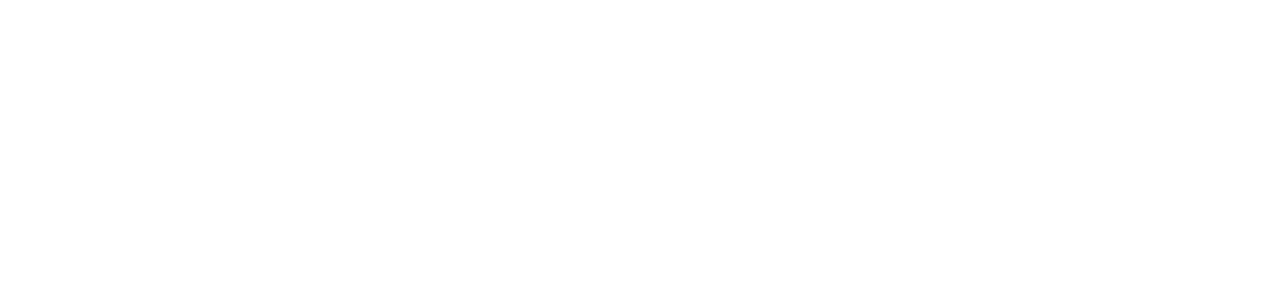
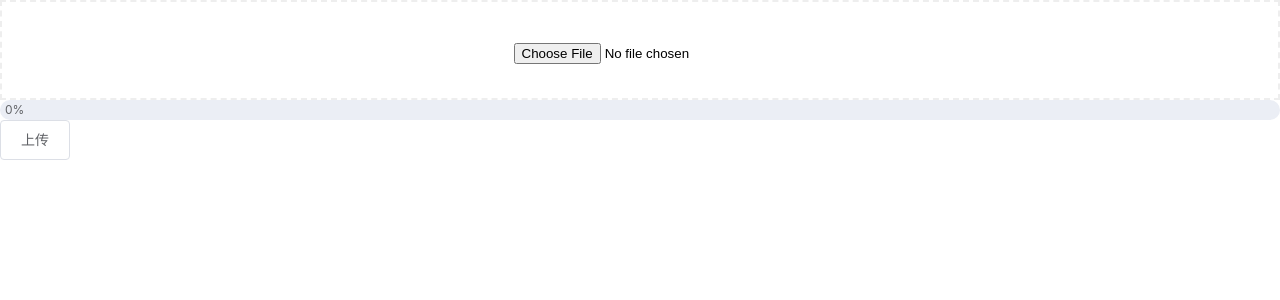
Before and after one commit to liuzb30/upload-file-demo, a Nuxt app: page /upload in a window 1280 px wide. Before the commit this address had no page. Shown: the top 300 px of the page. Built offline with nearby package versions, Linux system fonts and the light colour scheme.

Commit message:
feat: 文件上传 1.0

```diff
--- /dev/null
+++ b/pages/upload.vue
@@ -0,0 +1,50 @@
+<template>
+  <div>
+      <div  id="drag">
+        <input type="file" name="file" @change="handleFileChange" />
+      </div>
+      <div>
+        <el-progress
+          :stroke-width="20"
+          :text-inside="true"
+          :percentage="uploadProgress"
+        ></el-progress>
+      </div>
+      <div>
+        <el-button @click="uploadFile">上传</el-button>
+      </div>
+  </div>
+</template>
+
+<script>
+export default {
+  data(){
+    return{
+      uploadProgress:0
+    }
+  },
+  methods:{
+    handleFileChange(e){
+      this.file = e.target.files[0]
+    },
+    async uploadFile(){
+      if(!this.file){return}
+      const formData =  new FormData()
+      formData.append('file', this.file)
+      formData.append('name', this.file.name)
+      //发起请求
+      const ret = await this.$http.post('/uploadfile', formData)
+      console.log(ret);
+    }
+  }
+}
+</script>
+
+<style lang="stylus">
+#drag
+  height 100px
+  line-height 100px
+  border 2px dashed #eee
+  text-align center
+
+</style>
```
Also changed, not shown: 1 other file (tests, documents, lock files or other folders).
